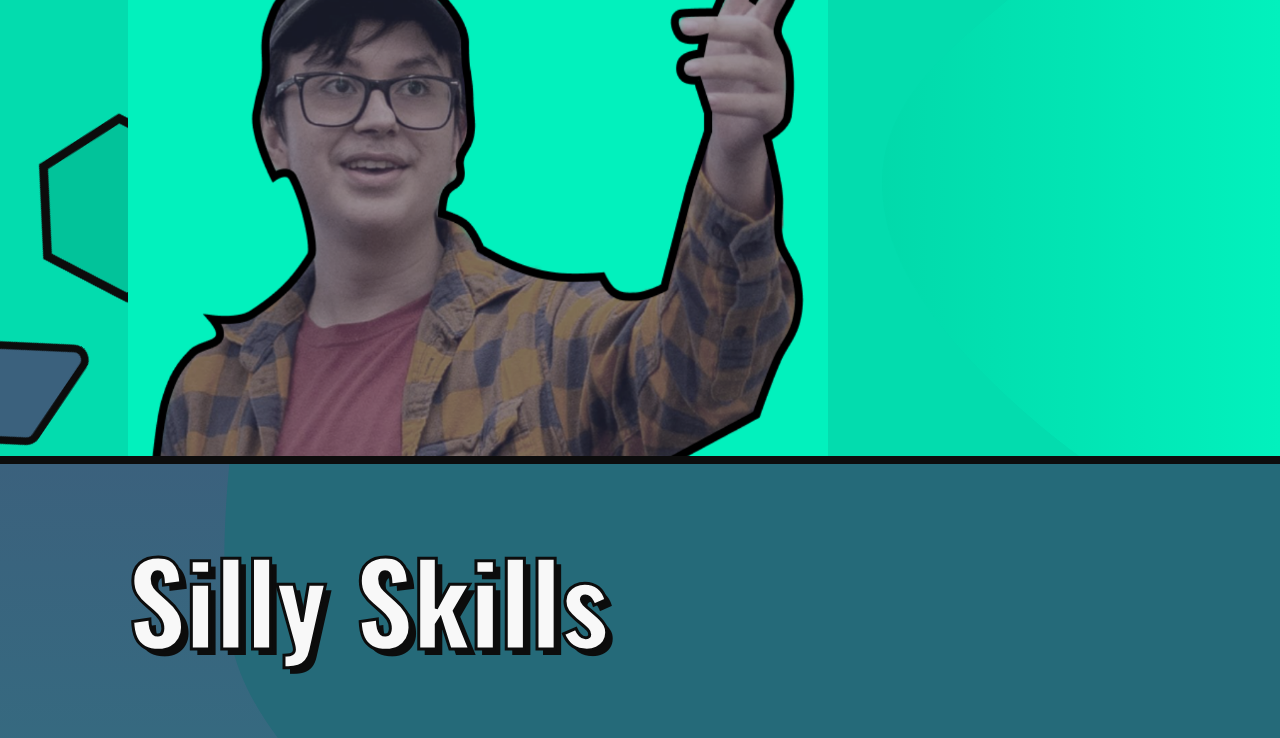
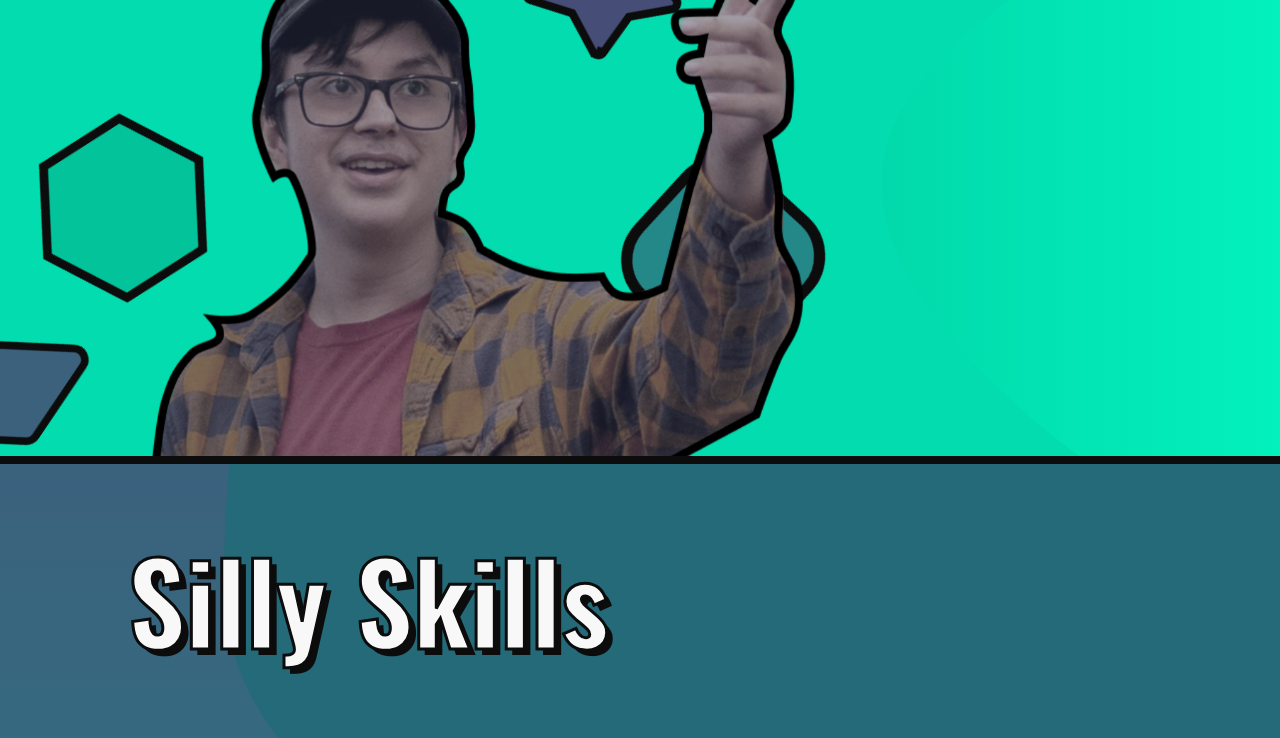
Before and after one commit to AlanCortez1337/portfolioV2, an Astro site: page /about in a window 1280 px wide. Shown: the part 692-1430 px from the top of the page. Built offline with nearby package versions, Linux system fonts and the light colour scheme; Astro itself is replaced by a stand-in of ours.

Commit message:
fix minor style bug

```diff
--- a/src/styles/about.css
+++ b/src/styles/about.css
@@ -60,7 +60,6 @@
     bottom: 0;
   }
   header .graphic img {
-    background-color: var(--green0);
     position: relative;
     z-index: 2;
     bottom: 0;
```
